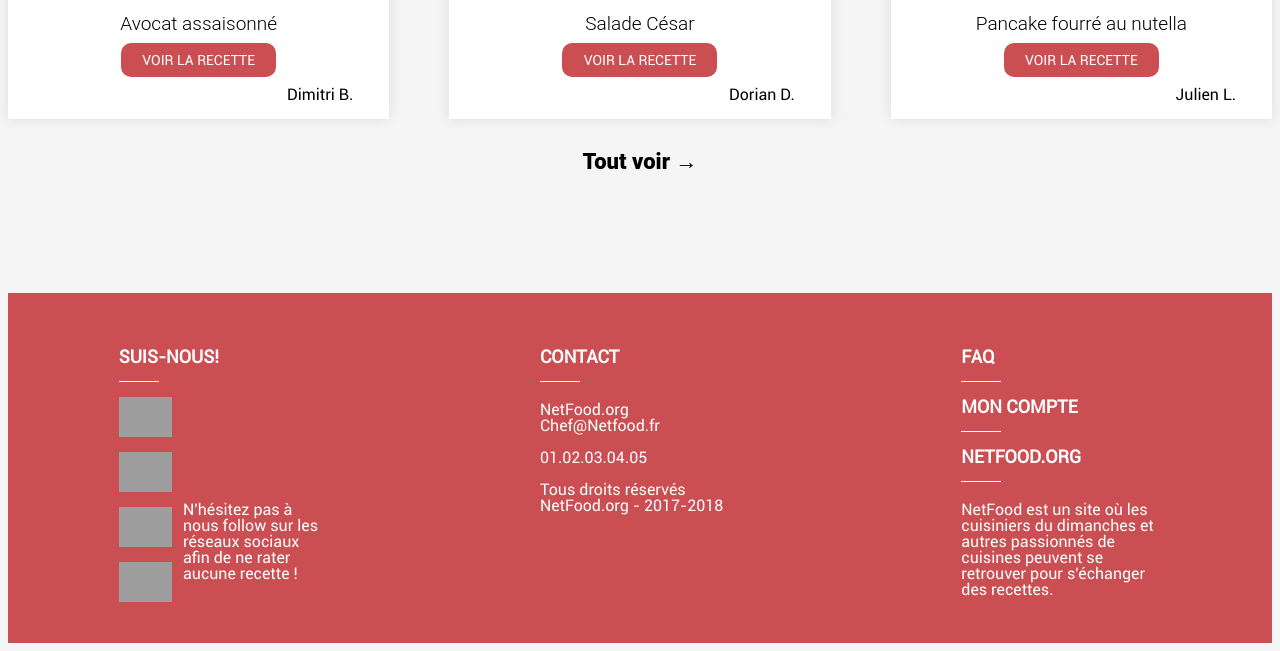
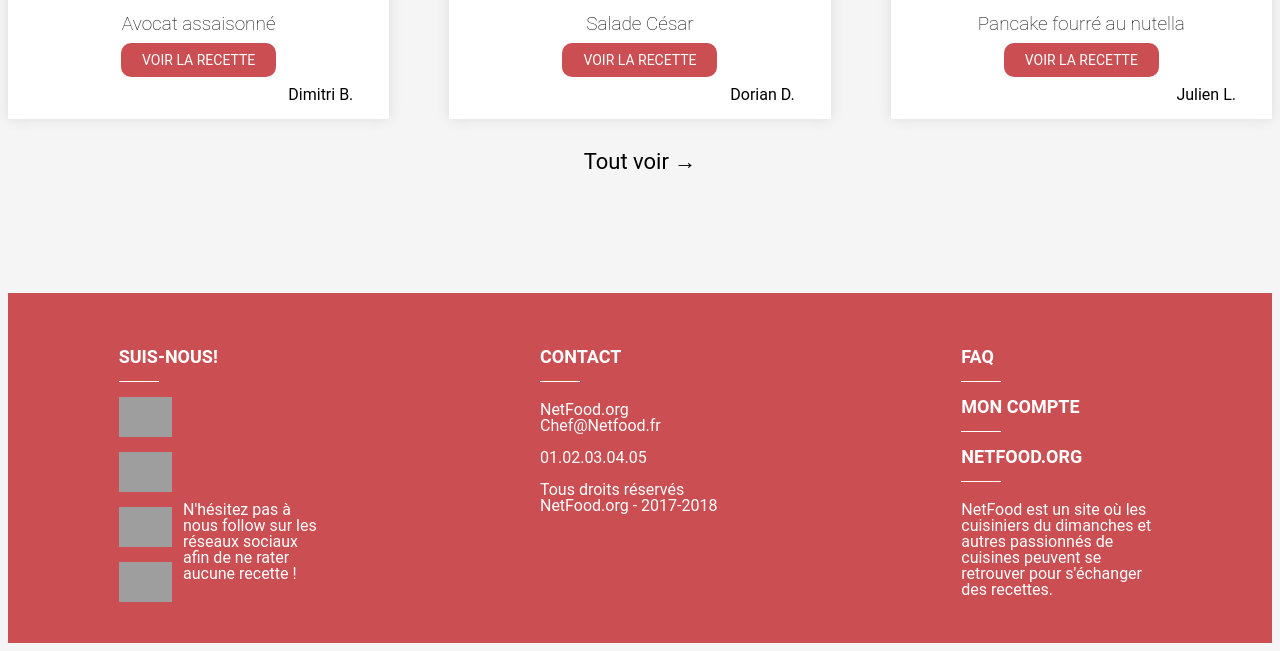
Before and after one commit to Anissa-Bouabdalaoui/semaine_php, a PHP site: page / in a window 1280 px wide. Shown: the part 1860-2511 px from the top of the page. Run offline with PHP 8.4, Linux system fonts and the light colour scheme; grey boxes are pictures that could not be loaded.

Commit message:
font change

```diff
--- a/style.css
+++ b/style.css
@@ -1,8 +1,4 @@
-@font-face {
-  font-family: "Roboto";
-  src: url("Roboto-Regular.ttf");
 
-}
 
 body{background:#F5F5F5;}
 
@@ -146,7 +142,8 @@ li {
 
 .articleTitle{
   margin-top:15px;
-  font-family:'roboto light';
+  font-family:'Roboto', sans-serif;
+  font-weight: lighter;
   font-size:19px;
   margin-bottom:10px;
   }
@@ -229,7 +226,8 @@ a{
   margin-right:auto;
   text-align:center;
   font-weight:bold;
-  font-family: 'Roboto black';
+  font-family: 'Roboto', sans-serif;
+  font-weight: normal;
   font-size:22px;
   color:black;
 }
```
